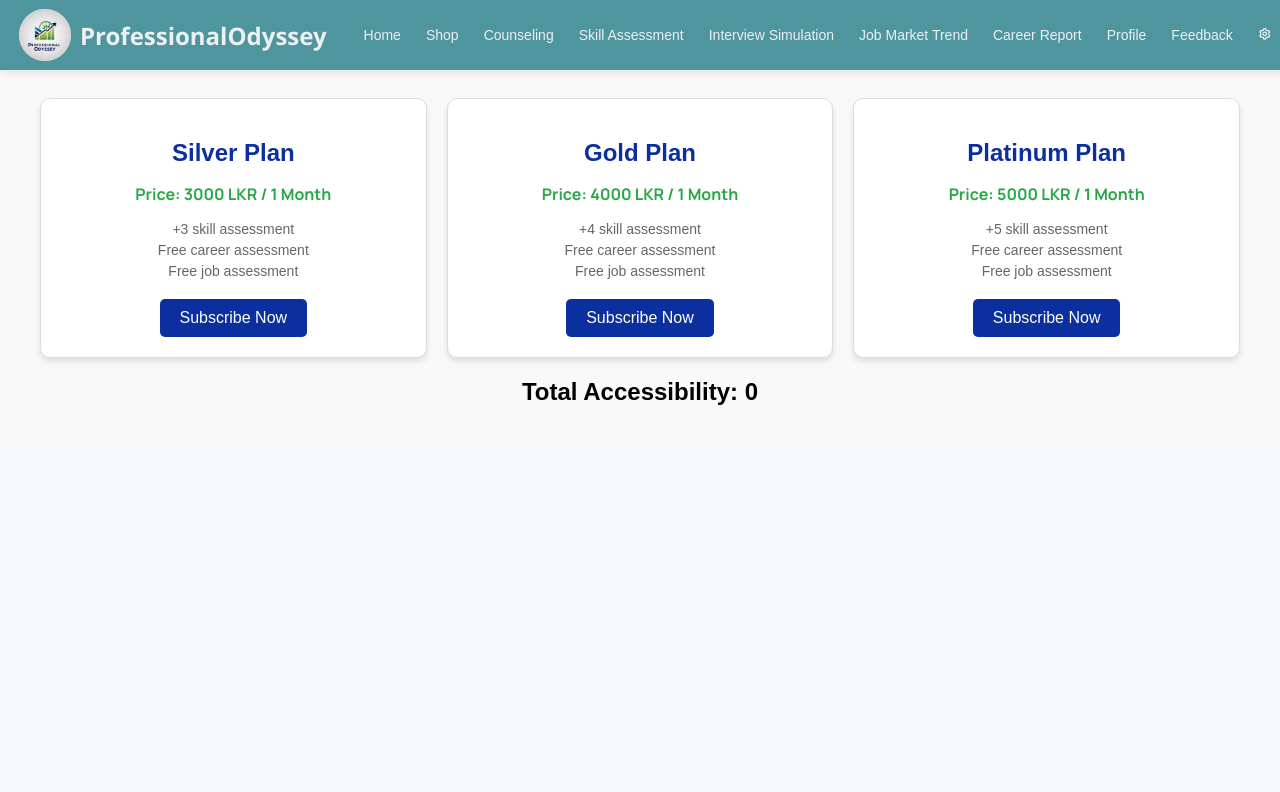
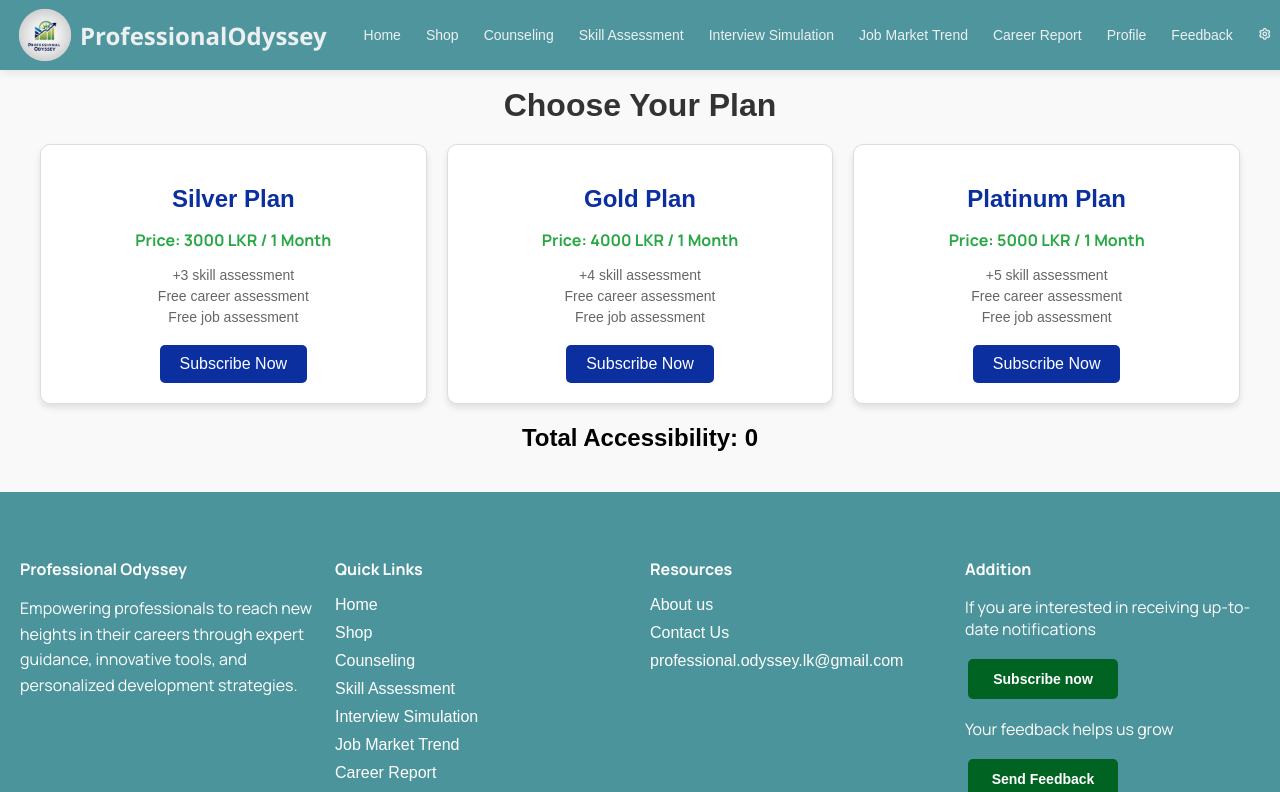
Before and after one commit to DevintthHaran/SDGP, a React (Create React App) app in the folder Frontend/sdgp-project/: page /subscription in a window 1280 px wide. Shown: the top 792 px of the page. Built offline with nearby package versions, Linux system fonts and the light colour scheme; sample sign-in values are in the browser's storage.

Commit message:
improved the suscription frontend

```diff
--- a/Frontend/sdgp-project/src/pages/Subscription.jsx
+++ b/Frontend/sdgp-project/src/pages/Subscription.jsx
@@ -3,6 +3,7 @@ import React, { useState, useEffect } from "react";
 import md5 from "crypto-js/md5";
 import "../style/Subscription.css";
 import Header from "../components/Header";
+import Footer from "../components/Footer";
 
 const Subscription = () => {
   const plans = [
@@ -192,6 +193,7 @@ const Subscription = () => {
         <h2>Total Accessibility: {accessible}</h2>
       </div>
     </div>
+    <Footer/>
     </div>
   );
 };
--- a/Frontend/sdgp-project/src/style/Subscription.css
+++ b/Frontend/sdgp-project/src/style/Subscription.css
@@ -3,6 +3,7 @@
     font-family: Arial, sans-serif;
     text-align: center;
     padding: 20px;
+    padding-top: 66px;
     background-color: #f9f9f9;
   }
 
```
